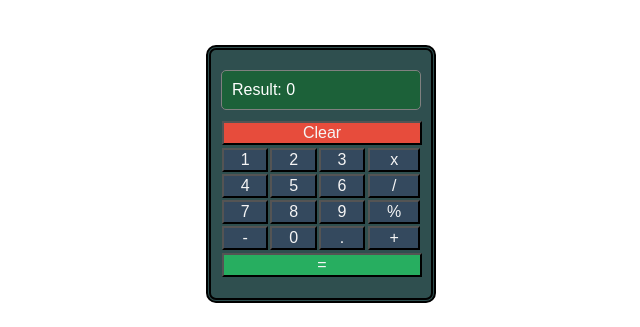
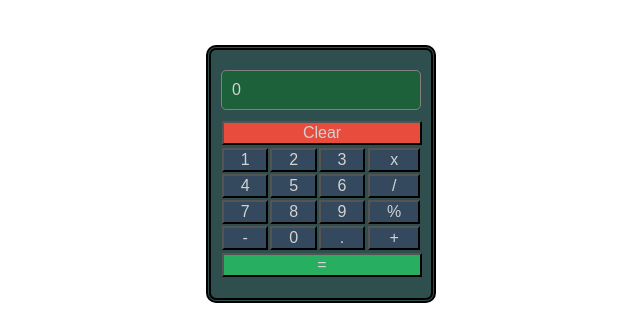
Before and after one commit to 1footguy/atividade11-soul-olx, a plain HTML site: page index.html in a window 1280 px wide. Both pictures are taken after a click on the button "Clear". Shown: the part 226-553 px from the top of the page, 319-959 px from the left. Drawn offline with Linux system fonts and the light colour scheme.

Commit message:
peq_correcao

```diff
--- a/index.html
+++ b/index.html
@@ -8,7 +8,7 @@
   </head>
   <body>
       <div id="calculadora">
-          <p style="color: white" id="result">Result: 0</p>
+          <p style="color: lightgrey" id="result">0</p>
         <button class="bt" id="clear">Clear</button>
         <div id="grid">
             <button class="bt">1</button>
--- a/script.js
+++ b/script.js
@@ -6,7 +6,7 @@ const display = document.getElementById("result");
 const buttons = document.getElementsByClassName("bt");
 
 function updateDisplay() {
-    display.textContent = `Result: ${input}`;
+    display.textContent = input;
 }
 
 for (let button of buttons) {
--- a/styles.css
+++ b/styles.css
@@ -25,7 +25,7 @@ body {
     cursor: pointer;
     margin: 1px;
     background-color: #34495e;
-    color: whitesmoke;
+    color: lightgray;
 }
 
 
@@ -50,4 +50,5 @@ body {
     border-radius: 5px;
     border: 1px solid gray;
     margin: 10px 0;
+    overflow: hidden;
 }
```
